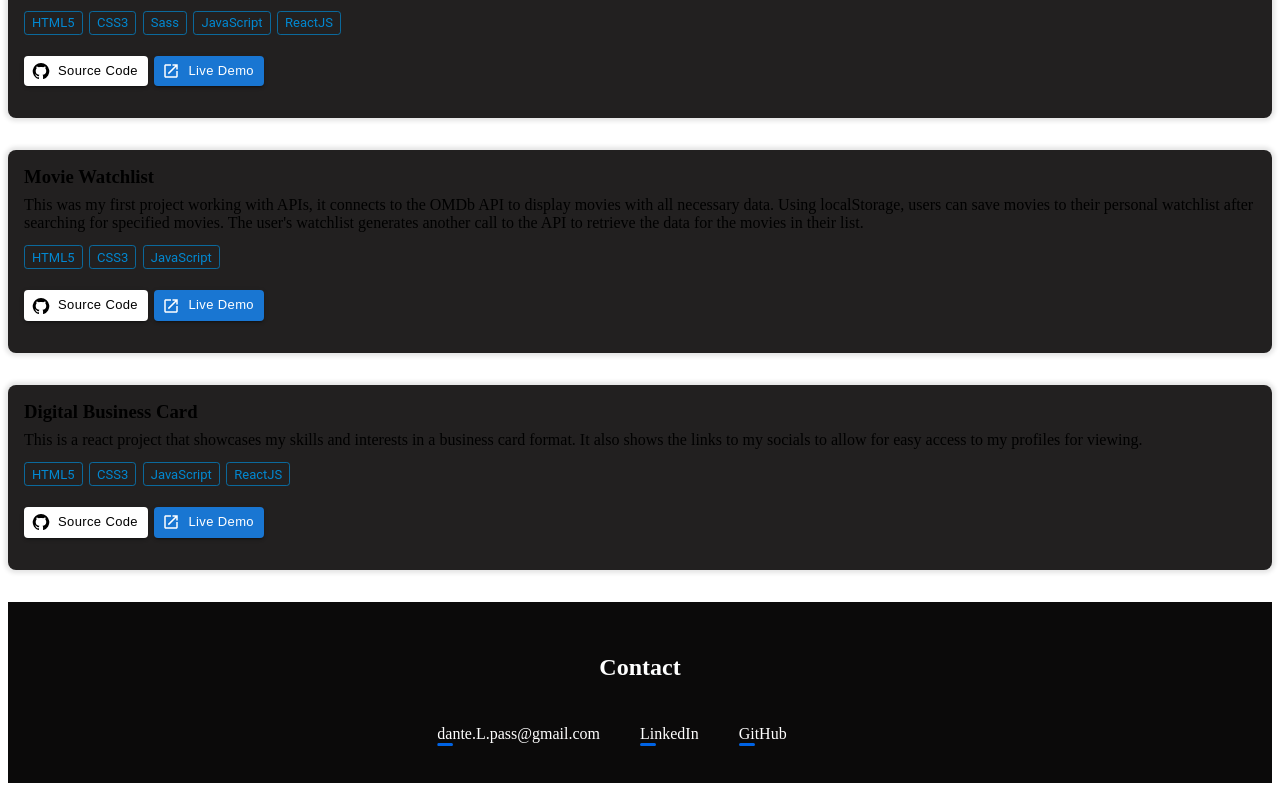
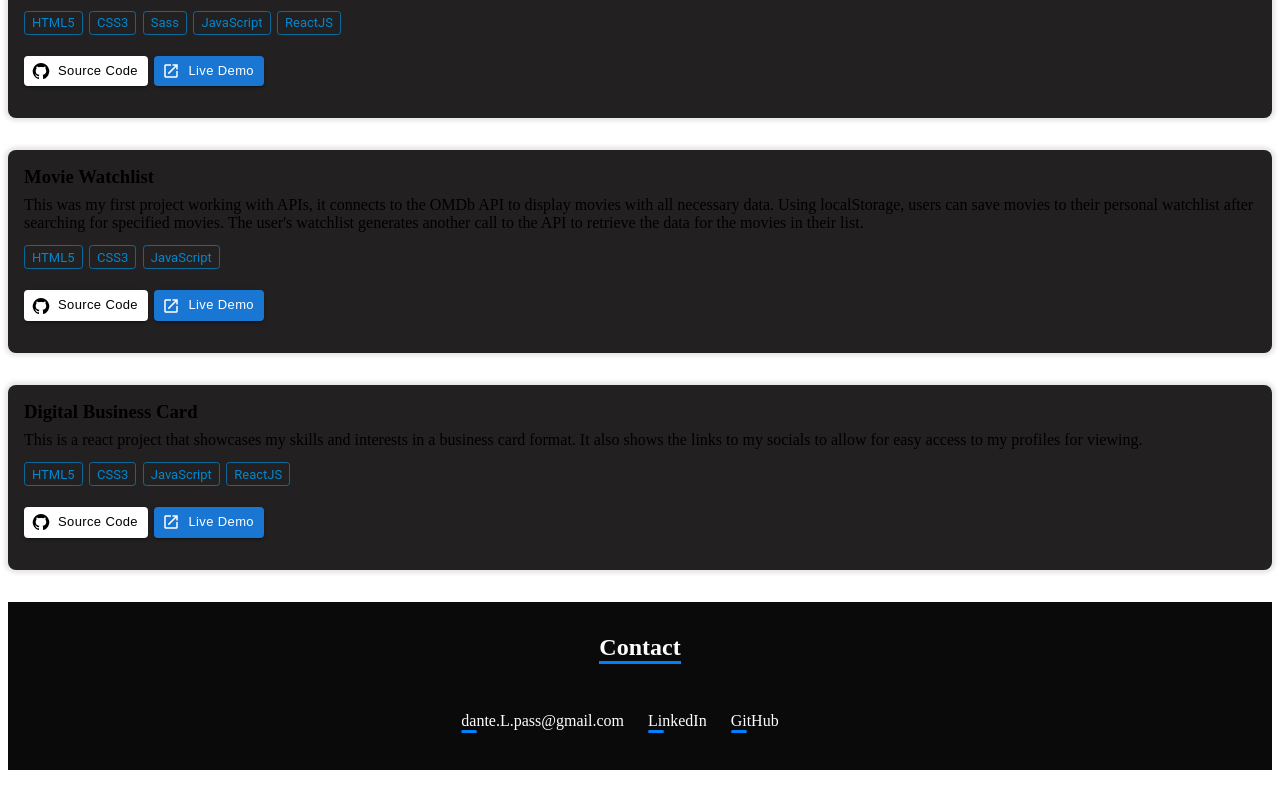
Before and after one commit to dpass47/portfolio, a React (Create React App) app: page / in a window 1280 px wide. Shown: the part 998-1789 px from the top of the page. Built offline with nearby package versions, Linux system fonts and the light colour scheme; the HTML template or start-up script is replaced by a standard one; a web font is replaced by a local one.

Commit message:
updated footer styling

```diff
--- a/src/styles/Footer.css
+++ b/src/styles/Footer.css
@@ -4,15 +4,18 @@
   padding: 2em 0;
   text-align: center;
 }
-.footer h4 {
+.footer h2 {
   margin: 0;
   font-size: 1.5rem;
+  border-bottom: 3px solid #007fff;
+  width: fit-content;
+  margin: 0 auto 1em;
 }
 
 .contact-links a {
   color: #fff;
   text-decoration: none;
-  margin: 1em 3em 0 -0.5em;
+  margin: 1em 2em 0 -0.5em;
   display: inline-block;
   padding: 0.5em 0;
   position: relative;
@@ -21,7 +24,7 @@
 .contact-links a:before, .contact-links a:after {
   position: absolute;
   content: "";
-  border-bottom: 3px solid rgb(0, 99, 228);
+  border-bottom: 3px solid #007fff;
   border-radius: 1em;
   bottom: 0.3em;
   transition: transform 0.5s cubic-bezier(0.075, 0.82, 0.165, 1);
--- a/src/styles/Footer.scss
+++ b/src/styles/Footer.scss
@@ -4,9 +4,12 @@
 	padding: 2em 0;
 	text-align: center;
 
-	h4 {
+	h2 {
 		margin: 0;
 		font-size: 1.5rem;
+		border-bottom: 3px solid #007fff;
+		width: fit-content;
+		margin: 0 auto 1em;
 	}
 }
 
@@ -14,7 +17,7 @@
 	a {
 		color: #fff;
 		text-decoration: none;
-		margin: 1em 3em 0 -0.5em;
+		margin: 1em 2em 0 -0.5em;
 		display: inline-block;
 		padding: 0.5em 0;
 		position: relative;
@@ -24,7 +27,7 @@
 		&:after {
 			position: absolute;
 			content: '';
-			border-bottom: 3px solid rgb(0, 99, 228);
+			border-bottom: 3px solid #007fff;
 			border-radius: 1em;
 			bottom: 0.3em;
 			transition: transform 0.5s cubic-bezier(0.075, 0.82, 0.165, 1);
```
